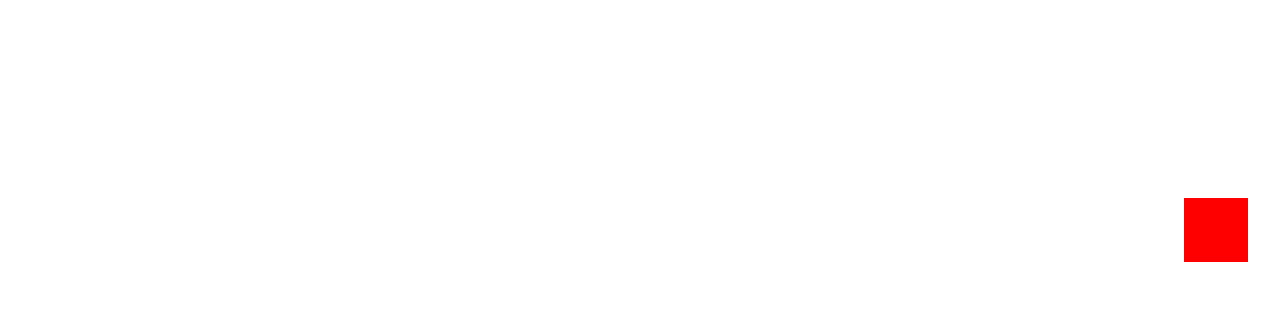
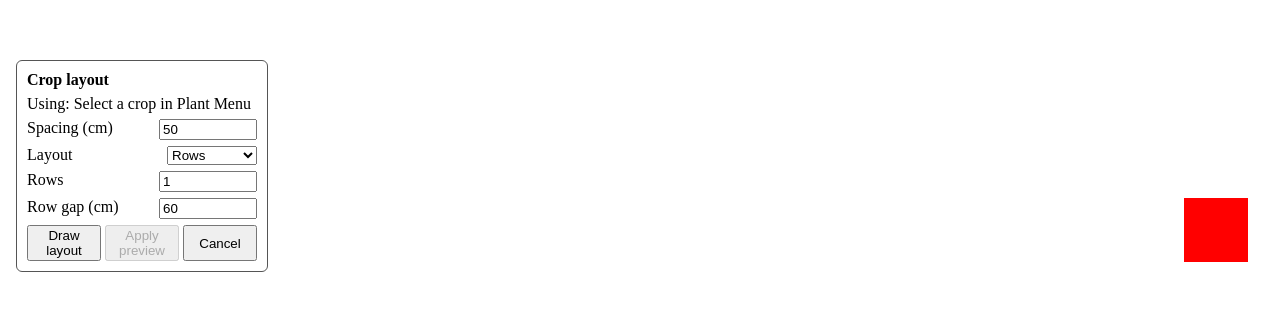
Before and after one commit to Calavyr/vegetable-app, a Vue app: page / in a window 1280 px wide. Shown: the part 458-768 px from the top of the page. Built offline with nearby package versions, Linux system fonts and the light colour scheme; what vue-konva would draw is missing.

Commit message:
Moved layout settings from plant menu to overlay Should increase ease of use

```diff
--- a/src/App.vue
+++ b/src/App.vue
@@ -1,8 +1,8 @@
 <template>
-	<Garden ref="garden" @layoutPreviewReady="layoutPreviewReady"></Garden>
+	<Garden ref="garden"></Garden>
 	<SidebarMenu></SidebarMenu>
 
-	<PlantMenu ref="plantMenu" v-show="currentMenu === 'plant'" @startLayoutTool="startLayoutTool" @applyLayout="applyLayout" @cancelLayout="cancelLayout"></PlantMenu>
+	<PlantMenu v-show="currentMenu === 'plant'"></PlantMenu>
 	<JournalMenu v-show="currentMenu === 'journal'" ref="journal"></JournalMenu>
 	<WeatherMenu v-show="currentMenu === 'weather'"></WeatherMenu>
 	<SaveMenu v-show="currentMenu === 'save'" @saveLoaded="updateChildren()"></SaveMenu>
@@ -38,25 +38,6 @@ export default {
 		}
 	},
 	methods: {
-		startLayoutTool(config) {
-			this.$refs.plantMenu.layoutPreviewReady = false
-			this.$refs.plantMenu.arrangementMessage = 'Drag a line or patch on the garden to preview placements.'
-			this.$refs.garden.beginLayout(config)
-			currentMenu.value = ''
-		},
-		layoutPreviewReady(count) {
-			this.$refs.plantMenu.layoutPreviewReady = count > 0
-			this.$refs.plantMenu.arrangementMessage = count > 0 ? `Previewing ${count} placements.` : 'No valid placements in that area.'
-		},
-		applyLayout() {
-			this.$refs.plantMenu.arrangementMessage = this.$refs.garden.applyLayout()
-			this.$refs.plantMenu.layoutPreviewReady = false
-		},
-		cancelLayout() {
-			this.$refs.garden.cancelLayout()
-			this.$refs.plantMenu.layoutPreviewReady = false
-			this.$refs.plantMenu.arrangementMessage = ''
-		},
 		updateChildren() {
 			this.$refs.journal.updateDate()
 			this.$refs.garden.updateGarden()
--- a/src/components/Garden.vue
+++ b/src/components/Garden.vue
@@ -1,4 +1,5 @@
 <template>
+    <div class="gardenView">
     <v-stage
     :config='konvaConfig'
     @mousemove='handleMouseMove'
@@ -8,7 +9,7 @@
     @mouseleave='handleMouseUp'>
         <v-layer :config="cameraConfig">
             <v-line :config='borderConfig'></v-line>
-            <v-text v-if="layoutConfig" :config="{x: 16, y: 16, text: 'Draw on the garden, then reopen Plant to apply or cancel the preview.', fontSize: 16, fill: '#111111', listening: false}"></v-text>
+            <v-text v-if="layoutConfig" :config="{x: 16, y: 42, text: 'Drag on the garden to preview placements.', fontSize: 16, fill: '#111111', listening: false}"></v-text>
             <v-image v-for="crop in crops" :key="crop" :config="getCropImageConfig(crop)"></v-image>
             <template v-if="showCropHitboxes">
                 <v-circle v-for="crop in crops" :key="crop.id + crop.pos.x + crop.pos.y" :config="getCropCircleConfig(crop)"></v-circle>
@@ -27,6 +28,34 @@
             <v-line :config="getScaleLineConfig()"></v-line>
         </v-layer>
     </v-stage>
+    <div class="layoutPanel">
+        <strong>Crop layout</strong>
+        <span>Using: {{ currentPlant && currentPlant.plant ? currentPlant.plant : 'Select a crop in Plant Menu' }}</span>
+        <label>Spacing (cm) <input v-model.number="layoutSpacing" type="number" min="1" max="500"></label>
+        <label>Layout
+            <select v-model="layoutType">
+                <option value="row">Rows</option>
+                <option value="patch">Patch</option>
+            </select>
+        </label>
+        <template v-if="layoutType === 'row'">
+            <label>Rows <input v-model.number="layoutRows" type="number" min="1" max="20"></label>
+            <label>Row gap (cm) <input v-model.number="rowGap" type="number" min="1" max="500"></label>
+        </template>
+        <label v-else>Patch pattern
+            <select v-model="patchPattern">
+                <option value="rows">Regular rows</option>
+                <option value="tight">Staggered tight pack</option>
+            </select>
+        </label>
+        <div class="layoutButtons">
+            <button @click="beginLayout">Draw layout</button>
+            <button @click="applyLayout" :disabled="layoutPreview.length === 0">Apply preview</button>
+            <button @click="cancelLayout">Cancel</button>
+        </div>
+        <small v-if="layoutMessage">{{ layoutMessage }}</small>
+    </div>
+    </div>
 </template>
 
 <script>
@@ -70,6 +99,7 @@ export default {
                 fill: '#32a852'
             },
             crops: getCrops(),
+            currentPlant,
             selectedCrop: null,
             boundaryPoints: getPoints(),
             showCropHitboxes,
@@ -80,6 +110,12 @@ export default {
             layoutConfig: null,
             layoutStart: null,
             layoutEnd: null,
+            layoutSpacing: 50,
+            layoutType: 'row',
+            layoutRows: 1,
+            rowGap: 60,
+            patchPattern: 'tight',
+            layoutMessage: '',
             selectedCrops: [],
             gestureMode: null,
             gestureStart: null,
@@ -100,17 +136,34 @@ export default {
         updateGarden() {
             this.borderConfig.points = this.gardenBorder.getPoints()
         },
-        beginLayout(config) {
-            this.layoutConfig = config
+        beginLayout() {
+            if (!currentPlant.value?.id) {
+                this.layoutMessage = 'Select a crop in the Plant menu first.'
+                return
+            }
+            if (getPoints().value.length < 3) {
+                this.layoutMessage = 'Draw a garden boundary first.'
+                return
+            }
+            this.layoutConfig = {
+                plantId: currentPlant.value.id,
+                spacing: this.layoutSpacing,
+                type: this.layoutType,
+                rows: this.layoutRows,
+                rowGap: this.rowGap,
+                patchPattern: this.patchPattern
+            }
             this.layoutStart = null
             this.layoutEnd = null
             this.layoutPreview = []
+            this.layoutMessage = 'Drag on the garden to draw the layout.'
         },
         cancelLayout() {
             this.layoutConfig = null
             this.layoutStart = null
             this.layoutEnd = null
             this.layoutPreview = []
+            this.layoutMessage = ''
         },
         applyLayout() {
             if (!this.layoutConfig || this.layoutPreview.length == 0) return 'Draw a layout preview first.'
@@ -120,6 +173,7 @@ export default {
             for (let position of positions) addCrop(new Crop(plant.id, position))
             let count = positions.length
             this.cancelLayout()
+            this.layoutMessage = `Placed ${count} crops.`
             return `Placed ${count} crops.`
         },
         getLayoutPreviewConfig(point) {
@@ -146,7 +200,7 @@ export default {
             return {
                 x: 20 + this.scaleOffset.x,
                 y: this.konvaConfig.height - 54 + this.scaleOffset.y,
-                text: `Estimated scale · ${label}`,
+                text: `Estimated scale - ${label} - Draggable`,
                 fontSize: 14,
                 fill: '#222222',
                 name: 'scale-ruler'
@@ -420,7 +474,7 @@ export default {
                 this.layoutEnd = this.getGardenPoint(e)
                 this.updateLayoutPreview()
                 this.layoutStart = null
-                this.$emit('layoutPreviewReady', this.layoutPreview.length)
+                this.layoutMessage = this.layoutPreview.length > 0 ? `Previewing ${this.layoutPreview.length} placements.` : 'No valid placements in that area.'
                 isMouseDown = false
                 return
             }
@@ -597,4 +651,41 @@ export default {
 </script>
 
 <style scoped>
+.gardenView {
+    position: fixed;
+    inset: 0;
+}
+.layoutPanel {
+    position: absolute;
+    z-index: 10;
+    left: 16px;
+    bottom: 70px;
+    display: flex;
+    flex-direction: column;
+    gap: 6px;
+    width: 230px;
+    max-height: 45vh;
+    overflow-y: auto;
+    padding: 10px;
+    border: 1px solid #555;
+    border-radius: 6px;
+    background: rgba(255, 255, 255, 0.95);
+}
+.layoutPanel label {
+    display: flex;
+    justify-content: space-between;
+    gap: 8px;
+}
+.layoutPanel input,
+.layoutPanel select {
+    width: 90px;
+}
+.layoutButtons {
+    display: flex;
+    flex-wrap: wrap;
+    gap: 4px;
+}
+.layoutButtons button {
+    flex: 1;
+}
 </style>
--- a/src/components/PlantMenu.vue
+++ b/src/components/PlantMenu.vue
@@ -10,41 +10,6 @@
                     </button>
                     <button v-if="String(plant.id).startsWith('custom-')" class="removePlant" @click="removePlant(plant)">Remove</button>
                 </div>
-            </div>
-            <div class="arrangeControls">
-                <strong>Place a crop layout</strong>
-                <label>Crop
-                    <select v-model="layoutPlantId">
-                        <option v-for="plant in plants" :key="plant.id" :value="plant.id">{{ plant.plant }}</option>
-                    </select>
-                </label>
-                <label>Plant spacing (cm)
-                    <input v-model.number="layoutSpacing" type="number" min="1" max="500" step="1">
-                </label>
-                <label>Layout
-                    <select v-model="layoutType">
-                        <option value="row">Rows</option>
-                        <option value="patch">Patch</option>
-                    </select>
-                </label>
-                <template v-if="layoutType === 'row'">
-                    <label>Number of rows
-                        <input v-model.number="layoutRows" type="number" min="1" max="20" step="1">
-                    </label>
-                    <label>Gap between rows (cm)
-                        <input v-model.number="rowGap" type="number" min="1" max="500" step="1">
-                    </label>
-                </template>
-                <label v-else>Patch pattern
-                    <select v-model="patchPattern">
-                        <option value="rows">Regular rows</option>
-                        <option value="tight">Staggered tight pack</option>
-                    </select>
-                </label>
-                <button type="button" @click="startLayout">Draw layout</button>
-                <button type="button" @click="$emit('applyLayout')" :disabled="!layoutPreviewReady">Apply preview</button>
-                <button type="button" @click="$emit('cancelLayout')">Cancel</button>
-                <small v-if="arrangementMessage">{{ arrangementMessage }}</small>
             </div>
             <form @submit.prevent="importCrop">
                 <input v-model="customPlantName" placeholder="Crop name" maxlength="40" required>
@@ -73,35 +38,11 @@ export default {
             customPlantName: '',
             customPlantRadius: 23,
             customPlantImage: '',
-            importError: '',
-            arrangementMessage: '',
-            layoutPlantId: getPlants().value[0]?.id ?? '',
-            layoutSpacing: 50,
-            layoutType: 'row',
-            layoutRows: 1,
-            rowGap: 60,
-            patchPattern: 'tight',
-            layoutPreviewReady: false
+            importError: ''
         }
     },
     methods: {
         selectPlant,
-        startLayout() {
-            const plant = this.plants.find((item) => item.id === this.layoutPlantId)
-            if (!plant) {
-                this.arrangementMessage = 'Import or choose a crop first.'
-                return
-            }
-            this.layoutPreviewReady = false
-            this.$emit('startLayoutTool', {
-                plantId: plant.id,
-                spacing: this.layoutSpacing,
-                type: this.layoutType,
-                rows: this.layoutRows,
-                rowGap: this.rowGap,
-                patchPattern: this.patchPattern
-            })
-        },
         getPlantRadius(plant) {
             return plant.spacingRadius ?? plant.minArea / 2
         },
@@ -231,16 +172,6 @@ form {
     align-items: center;
     margin-top: 12px;
 }
-.arrangeControls {
-    display: flex;
-    flex: 0 0 auto;
-    flex-wrap: wrap;
-    align-items: center;
-    gap: 8px;
-}
-.arrangeControls small {
-    flex-basis: 100%;
-}
 form label {
     white-space: nowrap;
 }
```
